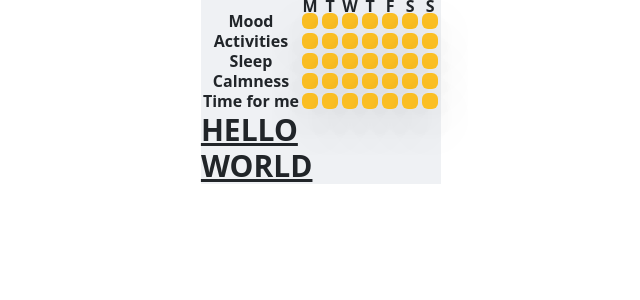
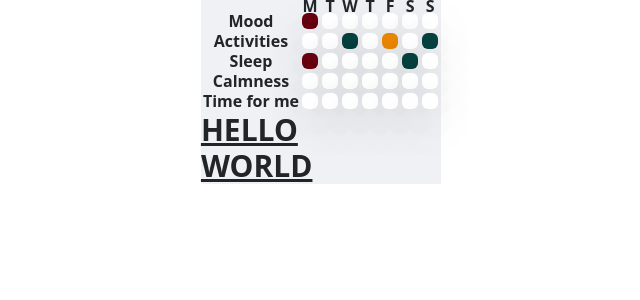
Before and after one commit to kaiuliia/well_being_frontend, a React (Create React App) app: page /user/dashboard in a window 1280 px wide. Shown: the top 300 px of the page, without its empty margins (319-959 px from the left). Built offline with nearby package versions, Linux system fonts and the light colour scheme; the HTML template or start-up script is replaced by a standard one.

Commit message:
changed table layout with tailwind

```diff
--- a/src/components/dashboard/table.tsx
+++ b/src/components/dashboard/table.tsx
@@ -126,7 +126,7 @@ export function DashboardTable() {
   });
   const getColorFromNumber = (number: number | number[] | string) => {
     if (number === 0) {
-      return "#FFFFFF";
+      return "bg-white";
     }
     if (number < 30) {
       return "bg-custom-red";
@@ -156,18 +156,6 @@ export function DashboardTable() {
   return (
     <div>
       <table className="table-fixed w-auto p-0 text-center border-separate border-spacing-0.5 leading-[0.5rem]">
-        {/*<Table*/}
-        {/*  sx={{*/}
-        {/*    width: "auto",*/}
-        {/*    padding: "0",*/}
-        {/*    tableLayout: "fixed",*/}
-        {/*    "& .MuiTableCell-root": {*/}
-        {/*      padding: "0.15rem",*/}
-        {/*      borderBottom: "none",*/}
-        {/*      textAlign: "center",*/}
-        {/*    },*/}
-        {/*  }}*/}
-        {/*>*/}
         <thead className="p-0">
           <tr>
             <th className="p-0"></th>
@@ -185,16 +173,10 @@ export function DashboardTable() {
               {daysOfWeek.map((day) => (
                 <th key={day}>
                   <div
-                    className={" rounded-md shadow-lg w-4 h-4 bg-amber-400"}
-                    // sx={{
-                    //   width: "1rem",
-                    //   height: "1rem",
-                    //   borderRadius: "8px",
-                    //   padding: "0",
-                    //   backgroundColor: getColorFromNumber(
-                    //     moods[day][moodType.key],
-                    //   ),
-                    // }}
+                    className={
+                      getColorFromNumber(moods[day][moodType.key]) +
+                      " rounded-md shadow-lg w-4 h-4"
+                    }
                   ></div>
                 </th>
               ))}
```
